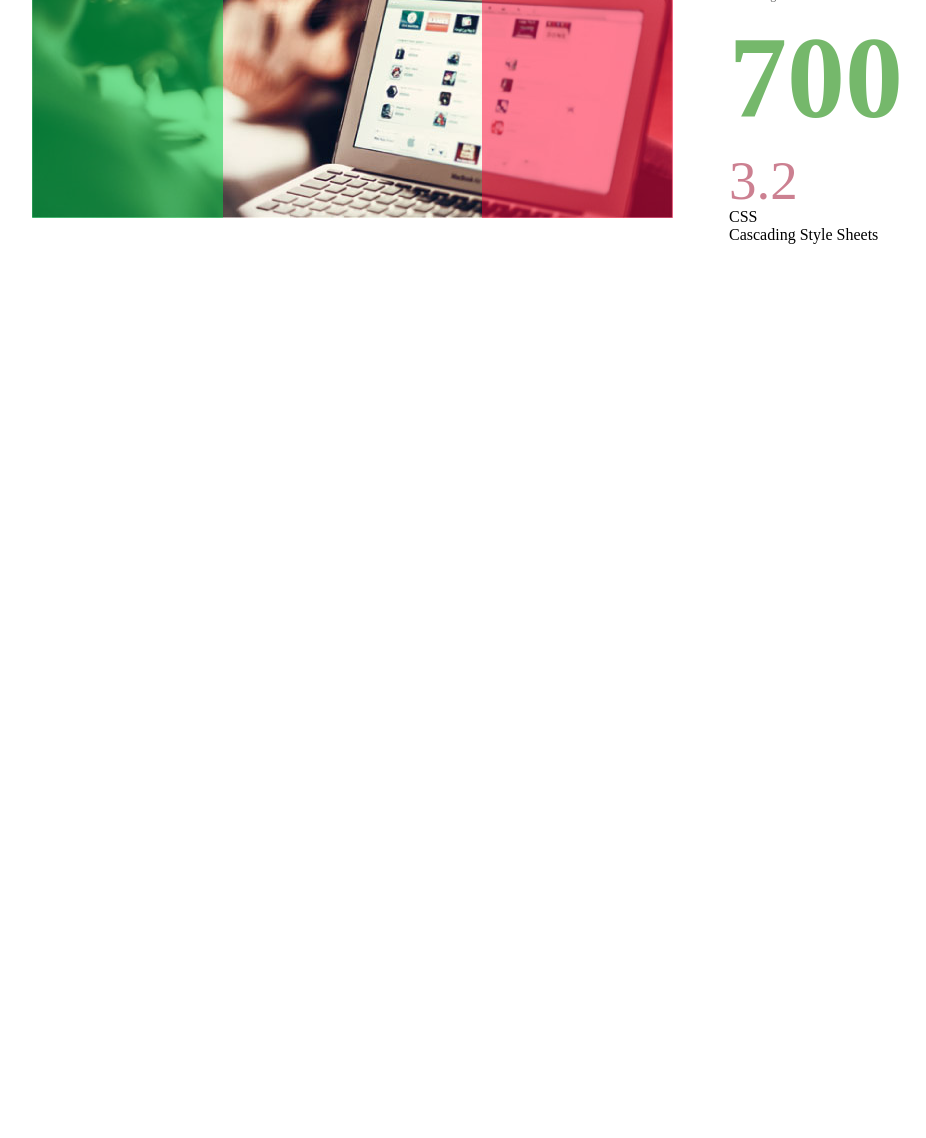
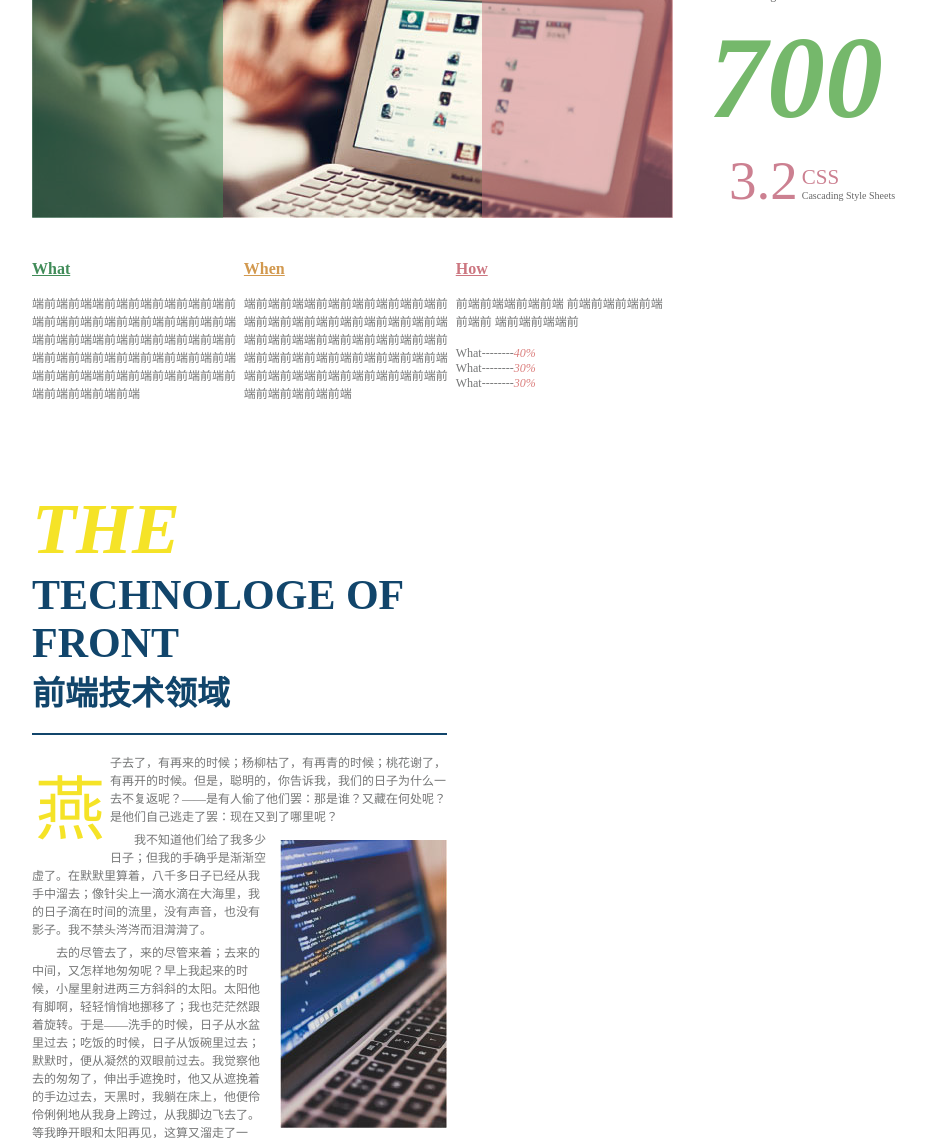
Before and after one commit to xluos/ife, a plain HTML site: page 第一阶段/1-6.html in a window 1280 px wide. Shown: the part 180-1318 px from the top of the page, without its empty margins (158-1084 px from the left). Drawn offline with Linux system fonts and the light colour scheme.

Commit message:
1-6进度2/3

```diff
--- a/第一阶段/1-6.html
+++ b/第一阶段/1-6.html
@@ -25,7 +25,7 @@
                 <p class="head">About</p>
                 <p class="head">Technologe</p>
                 <p class="text">About technologe about technologe  about technologe</p>
-                <span class="num">700</span>
+                <p class="num">700</p>
                 <div class="down-num">
                     <div class="left-num">3.2</div>
                     <div class="right-text">
@@ -34,20 +34,37 @@
                     </div>
                 </div>
             </div>
+            <div class="clear"></div>
         </div>
         <div class="main-middle">
-            <article class="main-middle-one">
-
+            <article class="main-middle-article">
+                <span class="what">What</span>
+                <p>端前端前端端前端前端前端前端前端前 端前端前端前端前端前端前端前端前端 端前端前端端前端前端前端前端前端前 端前端前端前端前端前端前端前端前端 端前端前端端前端前端前端前端前端前 端前端前端前端前端</p>
             </article>
-            <article class="main-middle-two">
-
+            <article class="main-middle-article">
+                <span class="when">When</span>
+                <p>端前端前端端前端前端前端前端前端前 端前端前端前端前端前端前端前端前端 端前端前端端前端前端前端前端前端前 端前端前端前端前端前端前端前端前端 端前端前端端前端前端前端前端前端前 端前端前端前端前端</p>
             </article>
-            <article class="main-middle-three">
-
+            <article class="main-middle-article">
+                <span class="how">How</span>
+                <p>前端前端端前端前端 前端前端前端前端前端前 端前端前端端前</p>
+                <P>
+                    What--------<span>40%</span> <br>
+                    What--------<span>30%</span> <br>
+                    What--------<span>30%</span>
+                </P>
             </article>
         </div>
         <div class="main-down">
             <div class="main-down-left">
+                <h2><span>THE</span> TECHNOLOGE OF FRONT </h2>
+                <h3>前端技术领域</h3>
+                <hr />
+                <p class="text1">燕子去了，有再来的时候；杨柳枯了，有再青的时候；桃花谢了，有再开的时候。但是，聪明的，你告诉我，我们的日子为什么一去不复返呢？——是有人偷了他们罢：那是谁？又藏在何处呢？是他们自己逃走了罢：现在又到了哪里呢？ </p>
+                 <img src="image/1-6/leftdown.jpg" alt="tu" srcset="" /><p class="text2">我不知道他们给了我多少日子；但我的手确乎是渐渐空虚了。在默默里算着，八千多日子已经从我手中溜去；像针尖上一滴水滴在大海里，我的日子滴在时间的流里，没有声音，也没有影子。我不禁头涔涔而泪潸潸了。 </p>
+                <p class="text2">去的尽管去了，来的尽管来着；去来的中间，又怎样地匆匆呢？早上我起来的时候，小屋里射进两三方斜斜的太阳。太阳他有脚啊，轻轻悄悄地挪移了；我也茫茫然跟着旋转。于是——洗手的时候，日子从水盆里过去；吃饭的时候，日子从饭碗里过去；默默时，便从凝然的双眼前过去。我觉察他去的匆匆了，伸出手遮挽时，他又从遮挽着的手边过去，天黑时，我躺在床上，他便伶伶俐俐地从我身上跨过，从我脚边飞去了。等我睁开眼和太阳再见，这算又溜走了一日。我掩着面叹息。但是新来的日子的影儿又开始在叹息里闪过了。 </p>
+                <p class="text2">在逃去如飞的日子里，在千门万户的世界里的我能做些什么呢？只有徘徊罢了，只有匆匆罢了；在八千多日的匆匆里，除徘徊外，又剩些什么呢？过去的日子如轻烟，被微风吹散了，如薄雾，被初阳蒸融了；我留着些什么痕迹呢？我何曾留着像游丝样的痕迹呢？我赤裸裸来到这世界，转眼间也将赤裸裸的回去罢？但不能平的，为什么偏要白白走这一遭啊？ </p>
+                <p class="text2">你聪明的，告诉我，我们的日子为什么一去不复返呢？ </p>
 
             </div>
             <div class="main-down-right">
--- a/第一阶段/style/1-6.css
+++ b/第一阶段/style/1-6.css
@@ -6,13 +6,14 @@ body{
     margin: 0 auto;
     width: 900px;
     height: 1386px;
-    overflow: scroll;
+    overflow: auto;
 }
 /* 设置头部和底部 */
 header{
     position: relative;
-    width: 892px;
+    width: 900px;
     height: 61px;
+    margin: 0;
     border-bottom: 2px solid #938E8C;
 }
 
@@ -56,7 +57,7 @@ footer{
 /* 主体上面部分 */
 .main-top{
     margin-top:  34px;
-    /* overflow: auto; */
+
 }
 .main-top-left{
     float: left;
@@ -72,14 +73,14 @@ footer{
     margin-left: -100%;
     width: 191px;
     height: 301px;
-    background-color : rgba(0, 209, 70, 0.53) ;
+    background-color : rgba(66, 140, 89, 0.5) ;
 }
 .main-top-left-rad{
     float: left;
     margin-left: -191px;
     width: 191px;
     height: 301px;
-    background-color : rgba(255, 2, 57, 0.5) ;
+    background-color : rgba(204,118,128, 0.5) ;
 }
 .main-top-right{
     width: 203px;
@@ -103,12 +104,13 @@ footer{
     color: #75b86b;
     font-size: 116px;
     font-family: '微软雅黑','Microsoft YaHei';
-    /* font-style: oblique; */
+    font-style: italic ;
     font-weight:bold;
     line-height: 150px;
+    margin-left: -20px;
 }
 .main-top-right .down-num{
-
+/* width: 215px; */
 }
 .main-top-right .down-num .left-num{
     color: #cc8091;
@@ -116,4 +118,117 @@ footer{
     font-family: '微软雅黑','Microsoft YaHei';
     /* font-style: oblique; */
     line-height: 1em;
+    display: inline-block;
 }
+.main-top-right .down-num .right-text{
+    display: inline-block;
+
+}
+.main-top-right .down-num .right-text .text1{
+    /* float: left; */
+    font-size: 21px;
+    color: #cc8091;
+}
+.main-top-right .down-num .right-text .text2{
+    /* float: left; */
+    font-size: 10px;
+    color: #676767;
+}
+.clear{
+    clear:both;
+}
+/* 中间三栏 */
+.main-middle{
+    margin: 42px 0px;
+    width: 642px;
+    overflow: auto;
+}
+.main-middle-article{
+    width: 33%;
+    float: left;
+}
+.what,.when,.how{
+    display: block;
+    font-size: 16px;
+    text-decoration:underline;
+    font-weight:bold;
+    font-family: '微软雅黑','Microsoft YaHei';
+}
+
+.what{
+    color: #418c59;
+}
+.when{
+    color: #d2994f;
+}
+.how{
+    color: #cc7680;
+}
+.main-middle-article p{
+    margin: 16px 0px;
+    font-size: 12px;
+    font-family: "SimSun";
+    color: #767777;
+}
+.main-middle-article p span{
+    font-size: 12px;
+    font-family: '微软雅黑','Microsoft YaHei';
+    font-style: italic ;
+    color: #cd4a48;
+    opacity: 0.7;
+}
+/* 下面部分 */
+.main-down{
+    margin: 70px 0px;
+}
+.main-down-left{
+    width: 415px;
+}
+.main-down-left h2{
+    font-size: 42px;
+    font-family: '黑体','SimHei';
+    font-weight: bold;
+    color: #11456b;
+}
+.main-down-left h2 span{
+    font-size: 72px;
+    font-style: italic ;
+    color: #f5e327;
+}
+.main-down-left h3{
+    font-size: 33px;
+    font-family: '黑体','SimHei';
+    font-weight: bold;
+    color: #11456b;
+}
+.main-down-left hr{
+    margin: 18px 0px;
+    height: 2px;
+    background-color: #11456b;
+    border: none;
+}
+.main-down-left p{
+    margin: 5px 0px;
+}
+.main-down-left .text1{
+    font-size: 12px;
+    font-family: "SimSun";
+    color: #767777;
+}
+.main-down-left .text1::first-letter{
+    float: left;
+    font-size: 70px;
+    font-family: '微软雅黑','Microsoft YaHei','MSYH';
+    color: #f5e327;
+    margin:0 5px 0 3px;
+}
+.main-down-left .text2{
+    font-size: 12px;
+    text-indent:2em;
+    font-family: "SimSun";
+    color: #767777;
+}
+.main-down-left img{
+    float: right;
+    margin: 10px 0px 10px 10px;
+}
```
